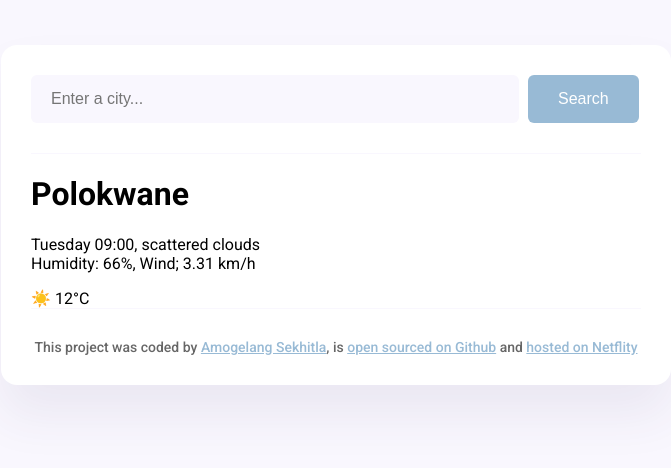
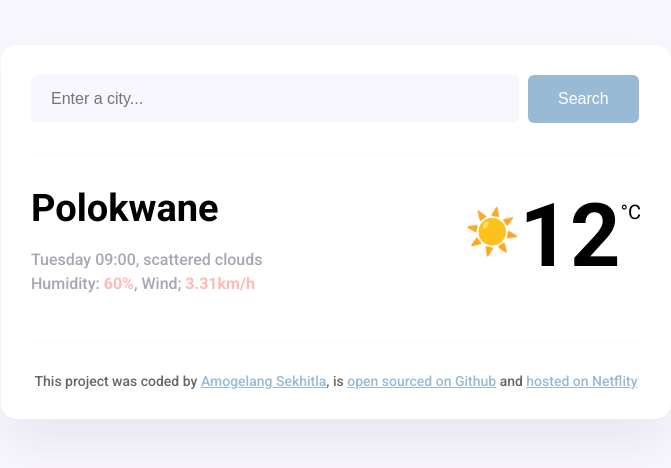
Before and after one commit to AmoNops/real-weather-app, a plain HTML site: page index.html in a window 1280 px wide. Shown: the whole page, without its empty margins (304-975 px from the left). Drawn offline with Linux system fonts and the light colour scheme.

Commit message:
Added CSS styling to the main container

```diff
--- a/index.html
+++ b/index.html
@@ -25,17 +25,23 @@
           <input type="submit" value="Search" class="search-form-button" />
         </form>
       </header>
-      <main></main>
-      <div>
-        <h1>Polokwane</h1>
-        <p>
-          Tuesday 09:00, scattered clouds
-          <br />
-          Humidity: 66%, Wind; 3.31 km/h
-        </p>
-      </div>
-      <div>☀️ 12°C</div>
-
+      <main>
+        <div class="weather-app-data">
+          <div>
+            <h1 class="weather-app-city">Polokwane</h1>
+            <p class="weather-app-details">
+              Tuesday 09:00, scattered clouds
+              <br />
+              Humidity: <strong>60%</strong>, Wind; <strong>3.31km/h</strong>
+            </p>
+          </div>
+          <div class="weather-app-temperature-container">
+            <div class="weather-app-icon">☀️</div>
+            <div class="weather-app-temperature">12</div>
+            <div class="weather-app-unit">°C</div>
+          </div>
+        </div>
+      </main>
       <footer>
         This project was coded by
         <a href="https://github.com/AmoNops" target="_blank"
--- a/src/style.css
+++ b/src/style.css
@@ -3,8 +3,8 @@ body {
   font-family: "Roboto", sans-serif;
 }
 
-a{
-  color:#98bad5
+a {
+  color: #98bad5;
 }
 
 .weather-app {
@@ -40,6 +40,50 @@ header {
   color: white;
 }
 
+main {
+  padding: 30px 0;
+}
+
+.weather-app-data {
+  display: flex;
+  justify-content: space-between;
+}
+
+.weather-app-city {
+  margin: 0;
+  font-size: 38px;
+  line-height: 48px;
+}
+
+.weather-app-details {
+  font-size: 16px;
+  line-height: 24px;
+  color: rgba(39, 33, 66, 0.4);
+  font-weight: 500;
+}
+
+.weather-app-details strong {
+  color: #ffb9b9;
+}
+.weather-app-temperature-container {
+  display: flex;
+}
+
+.weather-app-icon {
+  font-size: 44px;
+  margin-top: 22px;
+}
+
+.weather-app-temperature {
+  font-size: 88px;
+  font-weight: bold;
+}
+
+.weather-app-unit {
+  margin-top: 16px;
+  font-size: 20px;
+}
+
 footer {
   border-top: 1px solid #f9f7fe;
   padding: 30px 0 0 0;
```
